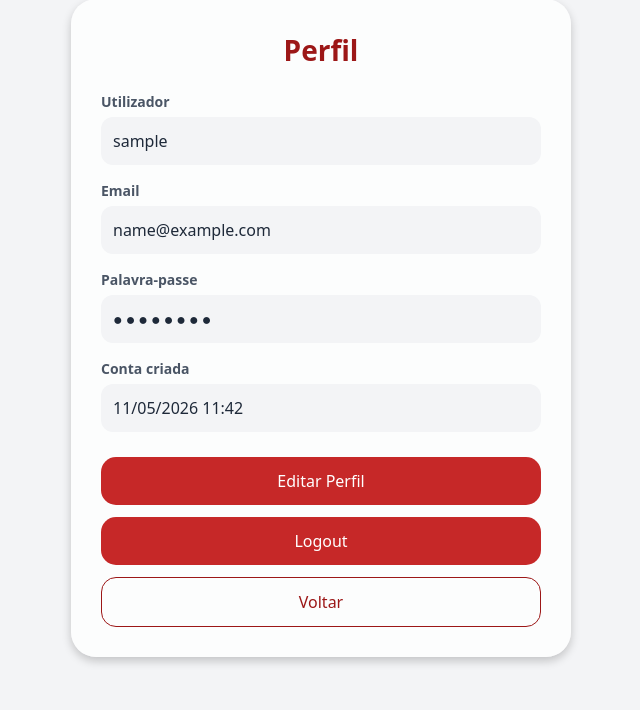
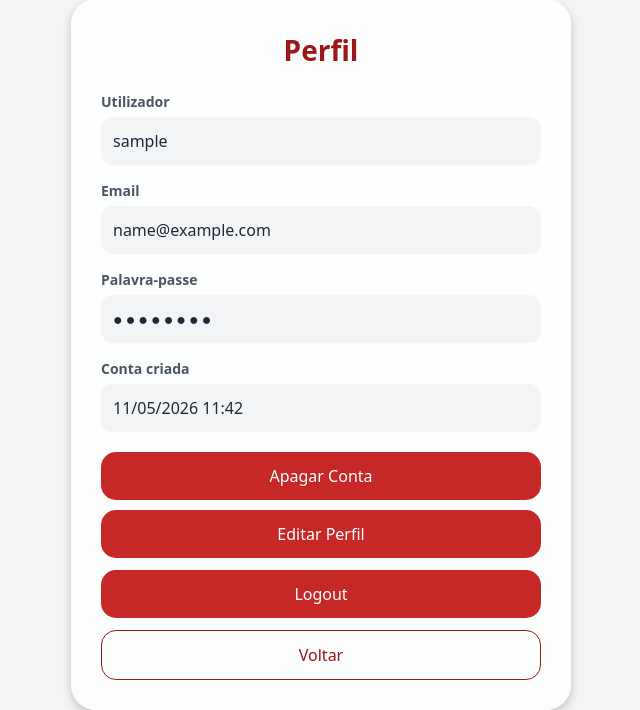
Before and after one commit to FB-07/Paf, a Django app: page /perfil/ in a window 1280 px wide. Shown: the part 101-811 px from the top of the page, without its empty margins (319-959 px from the left). Before the commit the page ends 765 px from the top, so only its background shows below. Run offline with Django 5.2, Linux system fonts and the light colour scheme; the visitor is signed in with stand-in values (Sample User, id 1).

Commit message:
feat: Implement account deletion functionality with confirmation in profile template

```diff
--- a/alertaseguro/core/urls.py
+++ b/alertaseguro/core/urls.py
@@ -20,6 +20,7 @@ urlpatterns = [
 
     #Login/Logout/Registo/Perfil
     path("login/", views.login_view, name="login"),
+    path("apagar-conta/", views.delete_account_logged, name="delete_account_logged"),
     path("registo/", views.registo_view, name="registo"),
 
     path("verify-email/<uidb64>/<token>/", views.verify_email,name="verify_email"),
--- a/alertaseguro/core/views/__init__.py
+++ b/alertaseguro/core/views/__init__.py
@@ -2,7 +2,7 @@ from .pages import mainpage, sobre, tabela, doacoes, precaucoes, info, feedback
 from .avisos import avisos
 from .apis import api_incidentes, api_incidentesH, api_bombeiros, api_hospitais, api_aereas
 from .ipma import rcm_hoje, rcm_amanha
-from .auth import editar_perfil, login_view, registo_view, verify_email, delete_account, logout_view, perfil_view, forgot_password_view, reset_password_view
+from .auth import editar_perfil, login_view, registo_view, verify_email, delete_account, logout_view, perfil_view, forgot_password_view, reset_password_view, delete_account_logged
 from .admin import admin_reports
 from .cron_import import cron_import
 from .poi import bases_aereas, hospitais, bombeiros
--- a/alertaseguro/core/views/auth.py
+++ b/alertaseguro/core/views/auth.py
@@ -1,6 +1,7 @@
 from django.shortcuts import render, redirect
 from django.contrib.auth import login, logout
 from django.contrib.auth.decorators import login_required
+from django.views.decorators.http import require_POST
 from django.contrib.auth.models import User
 from django.contrib import messages
 from django.contrib.auth.tokens import default_token_generator
@@ -159,6 +160,17 @@ def editar_perfil(request):
 
     return render(request, "auth/editar_perfil.html", {"form": form})
 
+@login_required
+@require_POST
+def delete_account_logged(request):
+    user = request.user
+
+    logout(request)
+    user.delete()
+
+    messages.success(request, "Conta apagada com sucesso.")
+    return redirect("mainpage")
+
 # -------------------------
 # Verificar email e apagar conta
 # -------------------------
@@ -191,7 +203,7 @@ def delete_account(request, uidb64, token):
     else:
         messages.error(request, "Link inválido.")
 
-    return redirect("login")
+    return redirect("mainpage")
 
 # -------------------------
 # Forgot/reset password
--- a/alertaseguro/templates/auth/perfil.html
+++ b/alertaseguro/templates/auth/perfil.html
@@ -50,7 +50,7 @@
       </div>
     </div>
 
-    <div class="mb-[25px]">
+    <div class="mb-[20px]">
       <label class="block text-[14px] text-gray-600 mb-[5px] font-semibold">
         Conta criada
       </label>
@@ -58,6 +58,15 @@
         {{ user.date_joined|date:"d/m/Y H:i" }}
       </div>
     </div>
+
+    <form method="POST" action="{% url 'delete_account_logged' %}">
+      {% csrf_token %}
+
+      <button type="submit" onclick="return confirm('Tens a certeza que queres apagar a conta?');"
+        class="cursor-pointer w-full text-center p-[12px] rounded-[15px] text-white text-[16px] transition duration-200 bg-[#c62828] hover:shadow-lg active:scale-95">
+          Apagar Conta
+      </button>
+    </form>
 
     <div class="flex flex-col gap-[12px] mt-[10px]">
 
```
